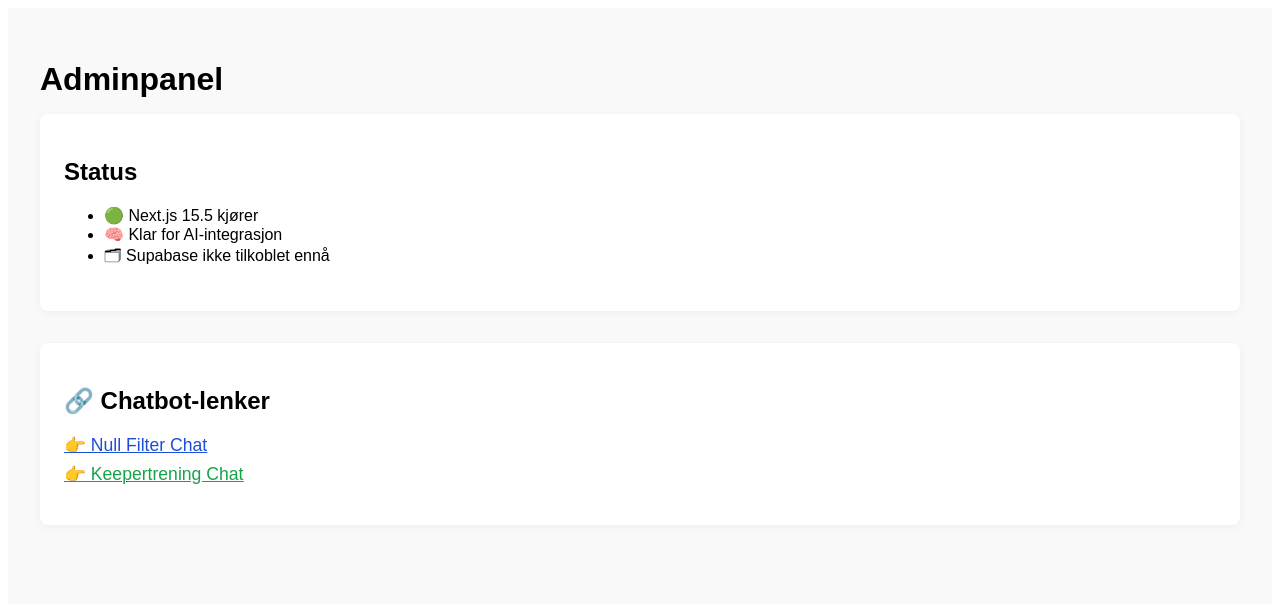
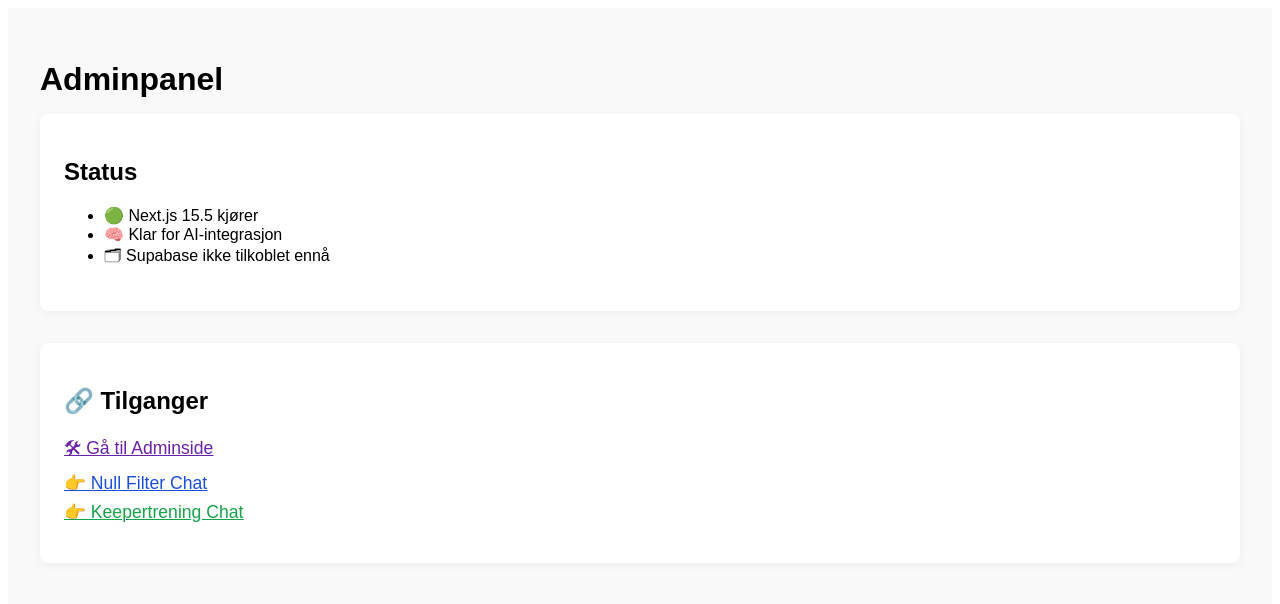
Before and after one commit to mortenhoelno/Nullfilter-admin, a Next.js app: page / in a window 1280 px wide. Shown: the top 604 px of the page. Built offline with nearby package versions, Linux system fonts and the light colour scheme.

Commit message:
Update index.js

```diff
--- a/pages/index.js
+++ b/pages/index.js
@@ -33,8 +33,19 @@
         borderRadius: "8px",
         boxShadow: "0 2px 8px rgba(0,0,0,0.05)"
       }}>
-        <h2>🔗 Chatbot-lenker</h2>
+        <h2>🔗 Tilganger</h2>
         <ul style={{ listStyle: "none", padding: 0, marginTop: "1rem" }}>
+          <li style={{ marginBottom: "0.5rem" }}>
+            <Link href="/admin">
+              <a style={{
+                color: "#6b21a8",
+                textDecoration: "underline",
+                fontSize: "1.1rem"
+              }}>
+                🛠 Gå til Adminside
+              </a>
+            </Link>
+          </li>
           <li>
             <Link href="/chat-nullfilter">
               <a style={{
```
